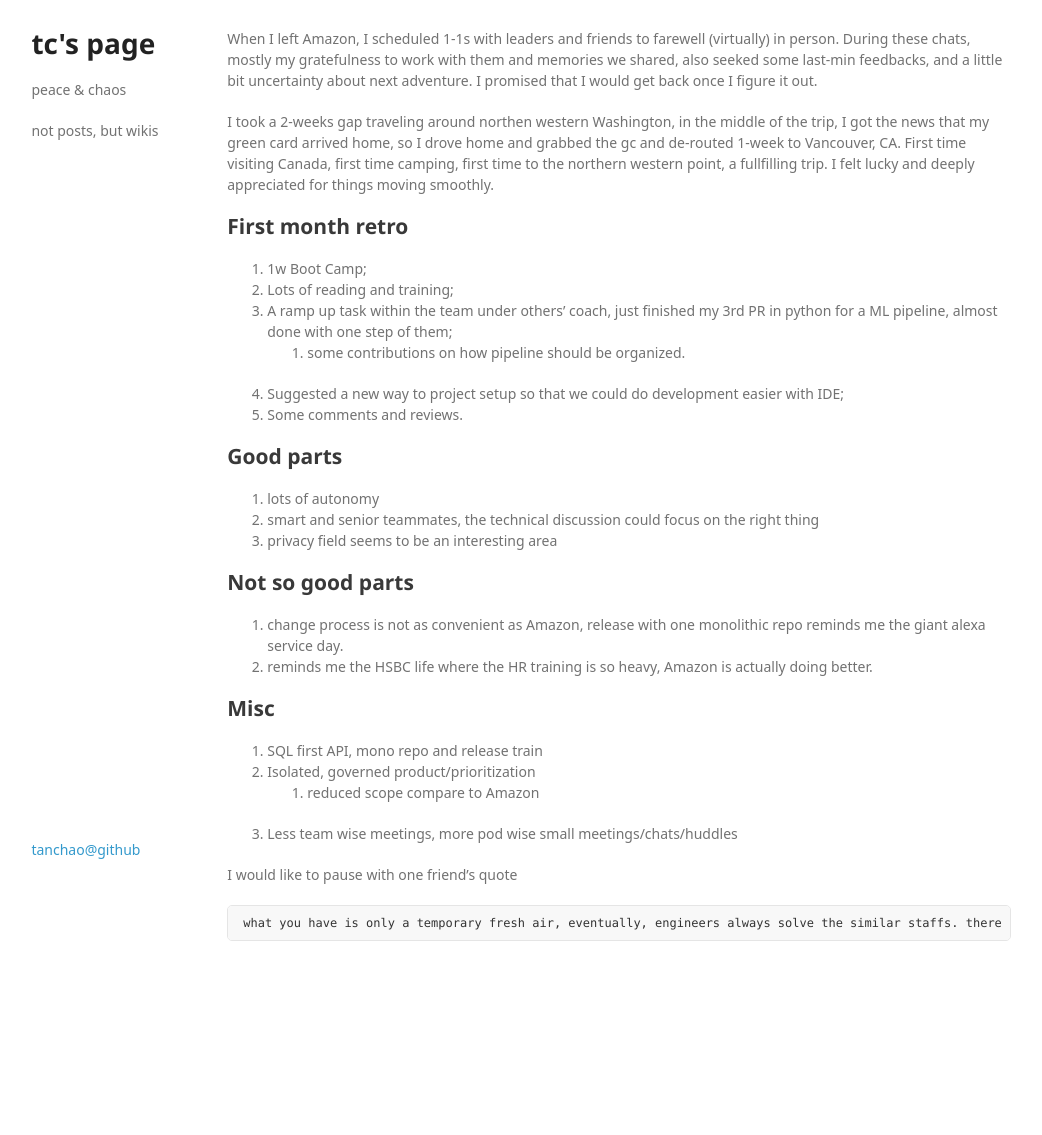
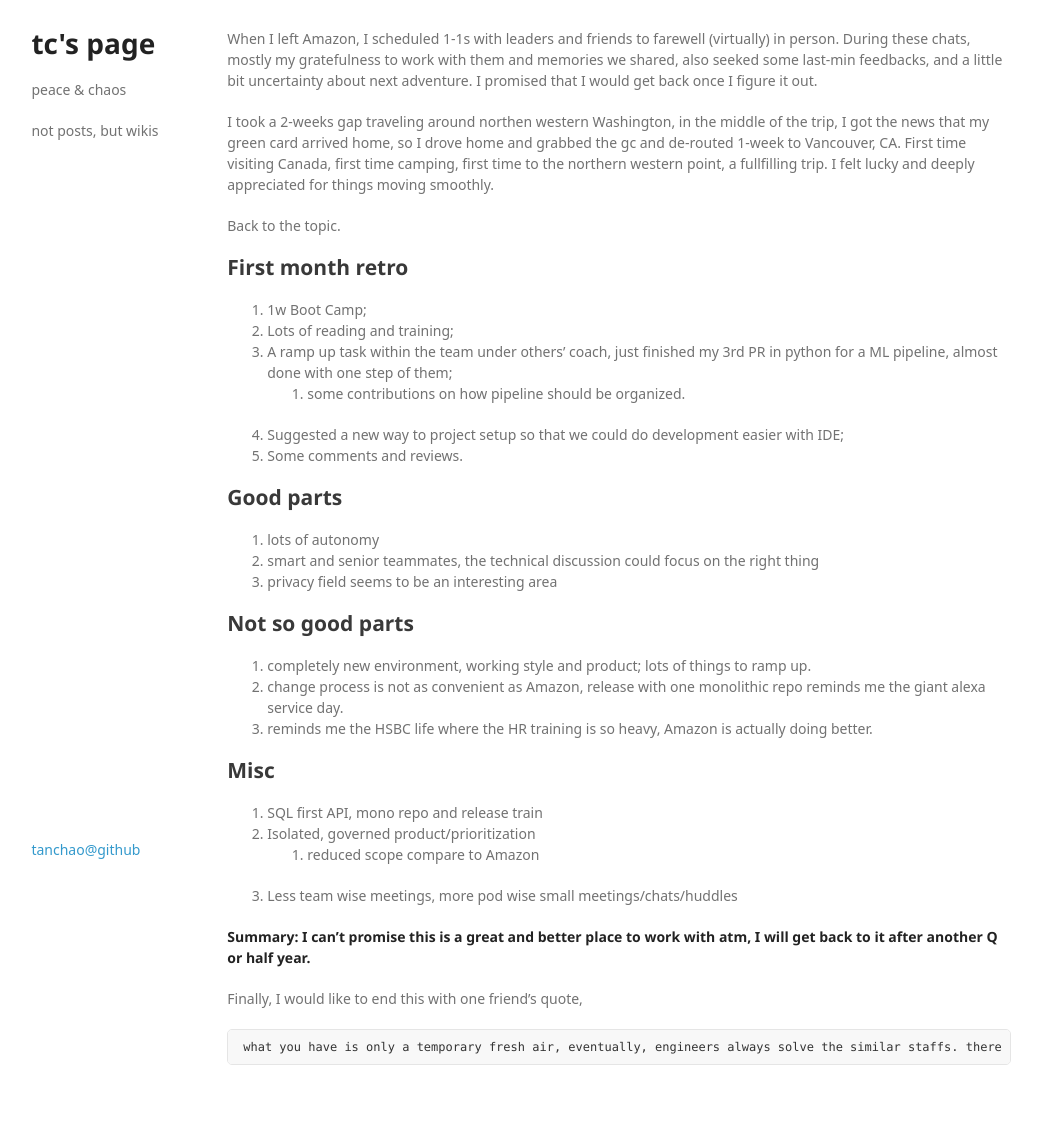
Before and after one commit to tanchao/tanchao.github.io, a Jekyll site: the page built from _posts/2022-10-05-hello-snowflake.md, in a window 1280 px wide. Shown: the whole page, without its empty margins (119-1161 px from the left). Built offline with Jekyll 4.4.1, drawn with Linux system fonts in a browser that asks for light colours; some web fonts are replaced; before the commit the page ends 1011 px from its top, so only the background shows below that.

Commit message:
Update 2022-10-05-hello-snowflake.md

````diff
--- a/_posts/2022-10-05-hello-snowflake.md
+++ b/_posts/2022-10-05-hello-snowflake.md
@@ -11,6 +11,8 @@ tags: career software snowflake
 When I left Amazon, I scheduled 1-1s with leaders and friends to farewell (virtually) in person. During these chats, mostly my gratefulness to work with them and memories we shared, also seeked some last-min feedbacks, and a little bit uncertainty about next adventure. I promised that I would get back once I figure it out.
 
 I took a 2-weeks gap traveling around northen western Washington, in the middle of the trip, I got the news that my green card arrived home, so I drove home and grabbed the gc and de-routed 1-week to Vancouver, CA. First time visiting Canada, first time camping, first time to the northern western point, a fullfilling trip. I felt lucky and deeply appreciated for things moving smoothly.
+
+Back to the topic.
 
 ## First month retro
 
@@ -29,8 +31,9 @@ I took a 2-weeks gap traveling around northen western Washington, in the middle
 
 ## Not so good parts
 
+1. completely new environment, working style and product; lots of things to ramp up.
 1. change process is not as convenient as Amazon, release with one monolithic repo reminds me the giant alexa service day.
-2. reminds me the HSBC life where the HR training is so heavy, Amazon is actually doing better.
+1. reminds me the HSBC life where the HR training is so heavy, Amazon is actually doing better.
 
 ## Misc
 
@@ -39,7 +42,9 @@ I took a 2-weeks gap traveling around northen western Washington, in the middle
     1. reduced scope compare to Amazon
 1. Less team wise meetings, more pod wise small meetings/chats/huddles
 
-I would like to pause with one friend's quote
+**Summary: I can't promise this is a great and better place to work with atm, I will get back to it after another Q or half year.**
+
+Finally, I would like to end this with one friend's quote,
 
 ```
 what you have is only a temporary fresh air, eventually, engineers always solve the similar staffs. there is no good choice, bad options, all depends on luck?
````
